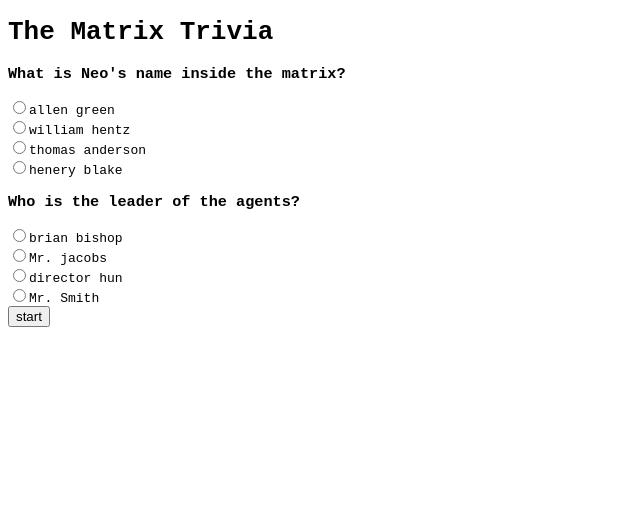
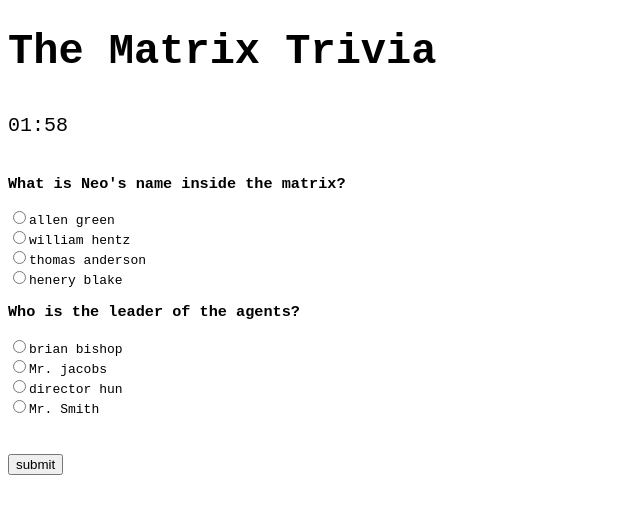
Before and after one commit to sito44/sito44.github.io, a plain HTML site: page TriviaGame/index.html in a window 1280 px wide. Both pictures are taken after a click on the button "start". Shown: the whole page, without its empty margins (0-640 px from the left). Drawn offline with nearby package versions, Linux system fonts and the light colour scheme.

Commit message:
js edits, font style added

```diff
--- a/TriviaGame/assets/css/style.css
+++ b/TriviaGame/assets/css/style.css
@@ -1,3 +1,20 @@
+h1 {
+	margin-bottom: 3%;
+	font-size: 42px;
+}
 main {
 	font-family: monospace;
 }
+div {
+	margin:3% 0 3% 0;
+}
+div:first-child {
+	font-size: 20px;
+}
+.hide {
+
+	display: none;
+}
+.show {
+	display: block;
+}
--- a/TriviaGame/assets/js/app.js
+++ b/TriviaGame/assets/js/app.js
@@ -1,9 +1,15 @@
 'use strict';
 $(function() {
-
+var timer = $('#timerDisplay');
 var quizContainer = $('#quiz');
 var quizResultsContainer = $('#results');
 var startBtn = $('#start');
+var submitBtn = $('#submit');
+var retryBtn = $('#retry');
+var totalTime = 121;
+var clockRunning = false;
+var intervalCount;
+
 var myQuestions = [
 {
 
@@ -31,13 +37,47 @@
 
 startBtn.on("click", function(){
 
+	btnDisplay();
 	generateQuestion();
+	quizTimer();
 });
 
+function btnDisplay() {
+	startBtn.hide();
+	timer.show();
+	submitBtn.show();
+}
 function quizTimer() {
 
+
+	totalTime = totalTime - 1;
+	if (!clockRunning) {
+
+		intervalCount = setInterval(quizTimer, 1000);
+		clockRunning = true;
+	}
+	if (totalTime === 0) {
+		clearInterval(intervalCount);
+	}
+	timer.html(timePrettifier(totalTime));
+console.log(totalTime);
 }
+function timePrettifier(num) {
+	var minutes = Math.floor(num / 60);
+	var seconds = num - (minutes * 60);
 
+	if (seconds < 10) {
+		seconds = "0" + seconds;
+	}
+	if (minutes === 0) {
+      minutes = "00";
+
+    } else if (minutes < 10) {
+
+      minutes = "0" + minutes;
+    }
+    return minutes + ":" + seconds;
+}
 function generateQuestion() {
 
 	for (var i = 0; i < myQuestions.length; i++) {
@@ -53,10 +93,10 @@
 	var qInjection =
 
 	"<h3>" + q + "</h3>" +
-	"<input type='radio' value='" + a1 + "'>" + "<span>" + a1 + "</span><br>" +
-	"<input type='radio' value='" + a2 + "'>" + "<span>" + a2 + "</span><br>" +
-	"<input type='radio' value='" + a3 + "'>" + "<span>" + a3 + "</span><br>" +
-	"<input type='radio' value='" + a4 + "'>" + "<span>" + a4 + "</span><br>"
+	"<input type='radio' name='selection" + [i] + "' value='" + a1 + "'>" + "<span>" + a1 + "</span><br>" +
+	"<input type='radio' name='selection" + [i] + "' value='" + a2 + "'>" + "<span>" + a2 + "</span><br>" +
+	"<input type='radio' name='selection" + [i] + "' value='" + a3 + "'>" + "<span>" + a3 + "</span><br>" +
+	"<input type='radio' name='selection" + [i] + "' value='" + a4 + "'>" + "<span>" + a4 + "</span><br>"
 	;
 console.log(qInjection);
 
--- a/TriviaGame/index.html
+++ b/TriviaGame/index.html
@@ -14,8 +14,11 @@
 	<main>
 		<h1>The Matrix Trivia</h1>
 		<section>
+			<div id="timerDisplay" class="hide">02:00</div>
 			<div id="quiz"></div>
 			<button id="start">start</button>
+			<button id="submit" class="hide">submit</button>
+			<button id="retry" class="hide">retry</button>
 			<div id="results"></div>
 		</section>
 	</main>
```
